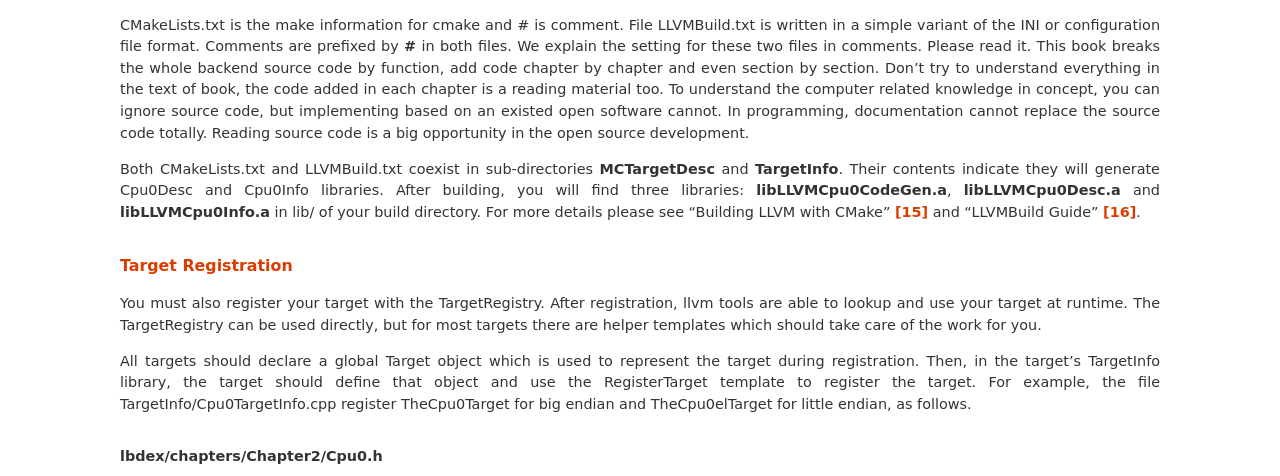
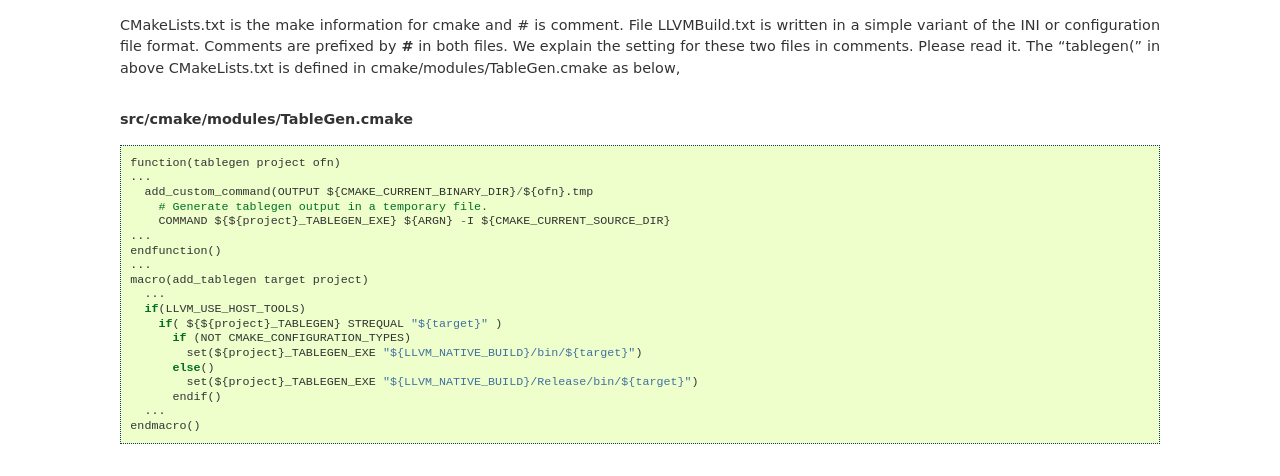
Before and after one commit to Jonathan2251/lbd, a Sphinx documentation site: the page built from source/llvmstructure.rst, in a window 1280 px wide and 1400 px high, scrolled down 27762 px. Shown: the part 222-698 px from the top of the window. Built offline with Sphinx 7.4.7, drawn with Linux system fonts in a browser that asks for light colours; formulas are drawn with MathJax 3; pages that are not in the unit, such as notebooks, are missing from menus; some of the changed text lies outside the part shown.

Commit message:
Explain "tablegen(" in CMakeLists.txt

```diff
--- a/source/about.rst
+++ b/source/about.rst
@@ -59,6 +59,7 @@
 
 Version 3.7.2, Not release yet
   Add Verilog delay slot simulation.
+  Explain "tablegen(" in CMakeLists.txt.
 
 Version 3.7.1, Released November 7, 2015
   Remove EM_CPU0_EL.
--- a/source/llvmstructure.rst
+++ b/source/llvmstructure.rst
@@ -1956,6 +1956,42 @@
 Comments are prefixed by **#** in both files.
 We explain the setting for these two files in comments.
 Please read it.
+The "tablegen(" in above CMakeLists.txt is defined in
+cmake/modules/TableGen.cmake as below,
+
+.. rubric:: src/cmake/modules/TableGen.cmake
+.. code-block:: c++
+
+  function(tablegen project ofn)
+  ...
+    add_custom_command(OUTPUT ${CMAKE_CURRENT_BINARY_DIR}/${ofn}.tmp
+      # Generate tablegen output in a temporary file.
+      COMMAND ${${project}_TABLEGEN_EXE} ${ARGN} -I ${CMAKE_CURRENT_SOURCE_DIR}
+  ...
+  endfunction()
+  ...
+  macro(add_tablegen target project)
+    ...
+    if(LLVM_USE_HOST_TOOLS)
+      if( ${${project}_TABLEGEN} STREQUAL "${target}" )
+        if (NOT CMAKE_CONFIGURATION_TYPES)
+          set(${project}_TABLEGEN_EXE "${LLVM_NATIVE_BUILD}/bin/${target}")
+        else()
+          set(${project}_TABLEGEN_EXE "${LLVM_NATIVE_BUILD}/Release/bin/${target}")
+        endif()
+    ...
+  endmacro()
+
+.. rubric:: src/utils/TableGen/CMakeLists.txt
+.. code-block:: c++
+
+  add_tablegen(llvm-tblgen LLVM
+    ...
+  )
+
+And above "add_tablegen" in src/utils/TableGen/CMakeLists.txt makes the
+"tablegen(" written in Cpu0 CMakeLists.txt an alias of llvm-tblgen.
+
 This book breaks the whole backend source code by function, add code chapter
 by chapter and even section by section.
 Don't try to understand everything in the text of book, the code added in each
```
